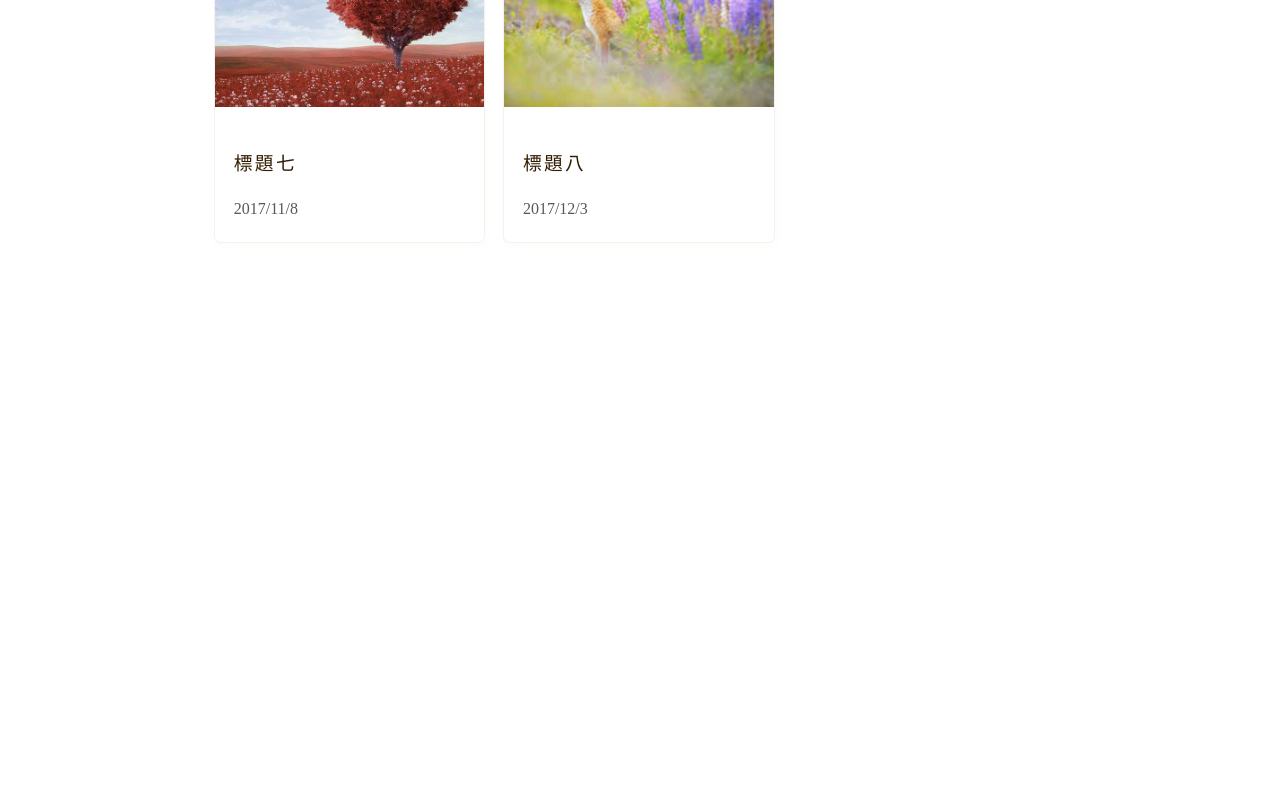
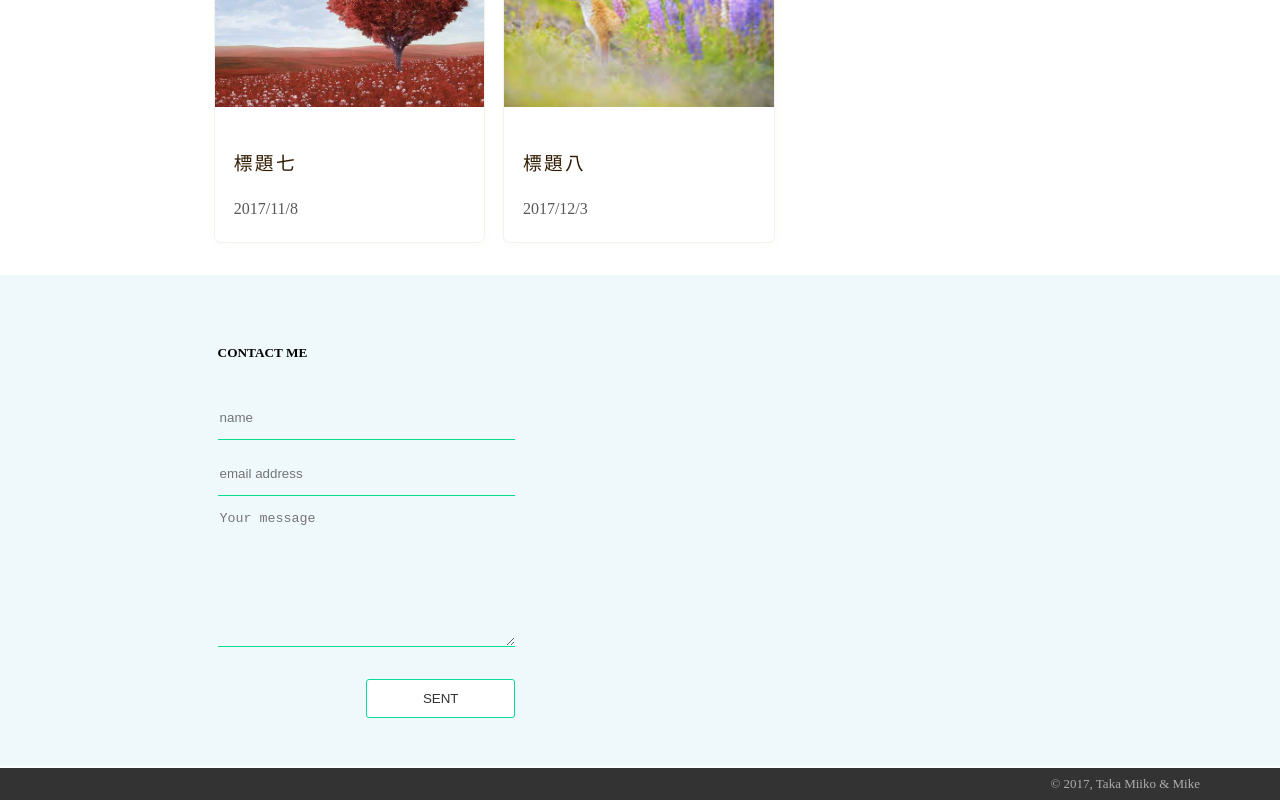
Before and after one commit to TakaMiii/blog2, a Vue app: page / in a window 1280 px wide. Shown: the part 1746-2546 px from the top of the page. Before the commit the page ends 2021 px from the top, so only its background shows below. Built offline with nearby package versions, Linux system fonts and the light colour scheme.

Commit message:
首頁完成

```diff
--- a/src/App.vue
+++ b/src/App.vue
@@ -3,6 +3,7 @@
     <app-nav></app-nav>
     <main-visual></main-visual>
     <app-items></app-items>
+    <app-footer></app-footer>
   </div>
 </template>
 
@@ -12,18 +13,24 @@
 import MainVisual from './components/AppMainVisual.vue'
 import AppNav from './components/AppNav.vue'
 import AppItems from './components/AppItems.vue'
+import AppFooter from './components/AppFooter.vue'
 
 export default {
   name: 'app',
   components: {
     'MainVisual': MainVisual,
     'AppNav': AppNav,
-    'AppItems': AppItems
+    'AppItems': AppItems,
+    'AppFooter': AppFooter
   }
 }
 </script>
 
 <style>
+html {
+  height: 100%;
+}
+
 #app, body {
   width: 100vw;
   margin: 0;
@@ -43,4 +50,11 @@ ul {
 img {
   width: 100%;
 }
+
+@media screen and (max-width:992px) {
+  .only-big-screen {
+    display: none;
+  }
+}
+
 </style>
--- /dev/null
+++ b/src/components/AppFooter.vue
@@ -0,0 +1,121 @@
+<template>
+  <div>
+    <div class="footer">
+      <div class="contact-me">
+        <h5>CONTACT ME</h5>
+        <input class="input-style" type="text"  v-model="visitorsMeg.name" placeholder="name">
+        <input class="input-style" type="email"  v-model="visitorsMeg.email" placeholder="email address">
+        <textarea class="input-msg-style" type="text"  v-model="visitorsMeg.message" placeholder="Your message"></textarea>
+        <div class="btn-container"><button class="send-letter" type="submit">SENT</button></div>
+      </div>
+    </div>
+    <div class="footer-bottom"><p>© 2017, Taka Miiko & Mike</p></div>
+  </div>
+</template>
+
+<script>
+
+export default {
+  name: 'AppFooter',
+  data () {
+    return {
+      visitorsMeg: {
+        name: '',
+        email: '',
+        message: ''
+      }
+    }
+  }
+   // mounted: function mounted () {
+
+  // }
+}
+</script>
+<!-- Add "scoped" attribute to limit CSS to this component only -->
+
+<style scoped>
+.footer {
+  background: hsla(190, 60%, 96%, 1);
+}
+
+.footer-bottom {
+  background: #333;
+  border-top: 2px solid #FFFFFF;
+  height: 2rem;
+  font-weight: 200;
+  font-size: 13px;
+  color: hsla(226, 25%, 100%, .6);
+  display: flex;
+  align-items: center;
+  justify-content: flex-end;
+  padding-right: 5rem;
+}
+
+.contact-me {
+  display: flex;
+  flex-direction: column;
+}
+
+.btn-container {
+  display: flex;
+  justify-content: flex-end;
+}
+
+.input-style, .input-msg-style {
+  background-color: hsla(190, 60%, 96%, 1);
+  border: 0;
+  border-bottom: 1px solid #07dc8e;
+  margin-top: 1em;
+  outline:none;
+}
+
+.input-style {
+  height: 3em;
+}
+
+.input-msg-style {
+  height: 10em;
+}
+
+.send-letter {
+  margin-top: 2rem;
+  padding: .8em 0;
+  width: 50%;
+  background: #FFFFFF;
+  border: 1px solid #07dc9d;
+  border-radius: 3px;
+  color: #333;
+  outline: none;
+}
+
+@media screen and (max-width:992px){
+  .contact-me {
+    width: 90%;
+    padding: 3em 5%;
+  }
+
+  .input-style, .input-msg-style {
+    font-size: .8em;
+  }
+
+  .send-letter {
+    margin-top: 2.5rem;
+    padding: 1.5em 0;
+    width: 100%;
+  }
+}
+
+@media screen and (min-width:993px){
+  .footer {
+    display: flex;
+    justify-content: space-between;
+    padding-bottom: 0;
+    padding-left: 17%;
+  }
+
+  .contact-me {
+    width: 28%;
+    padding: 3em 0;
+  }
+}
+</style>
--- a/src/components/AppItems.vue
+++ b/src/components/AppItems.vue
@@ -186,6 +186,7 @@ export default {
   .items {
     justify-content: space-between;
     padding: 2em 5vw;
+    padding-bottom: 8em;
   }
 
   .item {
```
